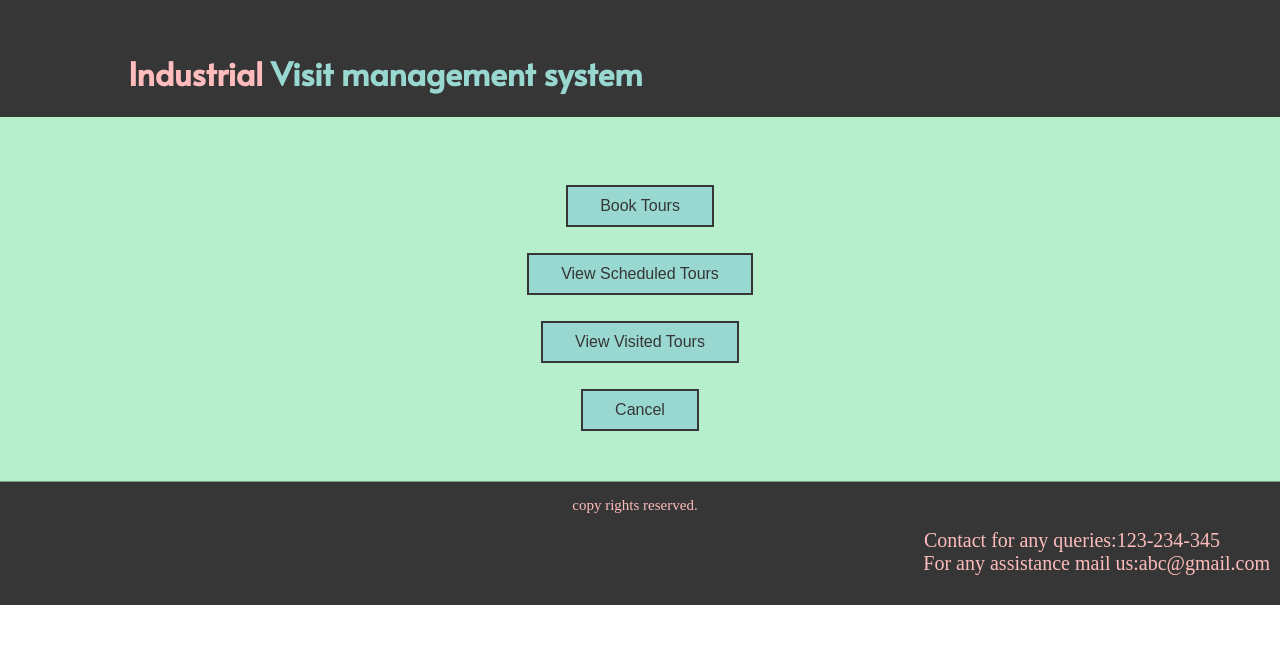
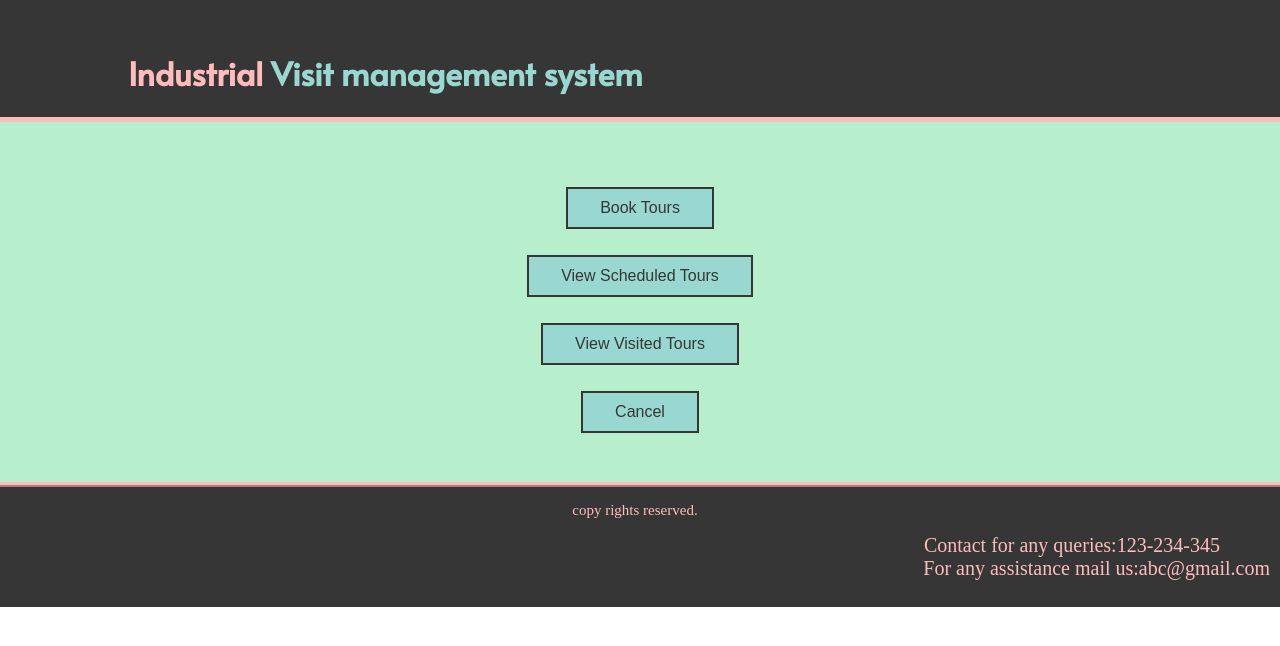
Before and after one commit to name-hansel/IVMS, a PHP site: the page made by Coordinator/coordinator dashboard.html in a window 1280 px wide. Shown: the top 646 px of the page. Run offline with PHP 8.4, Linux system fonts and the light colour scheme.

Commit message:
changes in coordinator dashboard

```diff
--- a/Coordinator/coordinatordashboard.css
+++ b/Coordinator/coordinatordashboard.css
@@ -6,7 +6,7 @@ header{
 	background-color:#363636;
 	color:#99d8d0;
 	padding-top:30px;
-	border-bottom:#b7efcd 3px solid;
+	border-bottom:#ffbcbc 5px solid;
 	font-family: 'Alata', sans-serif;
 }
 .span1{
@@ -30,7 +30,7 @@ header{
     background-color:#b7efcd;
 }
 .b {
-	background-color: #99d8d0; /* Green */
+	background-color: #99d8d0;
     border: none;
     color:#363636;
     padding: 10px 32px;
@@ -44,8 +44,7 @@ header{
 	border: 2px solid #363636;
 }
 .b1{
-	background-color: #99d8d0; /* Green */
-    border: none;
+	background-color: #99d8d0;
     color:#363636;
     padding: 10px 32px;
     text-align: center;
@@ -75,10 +74,10 @@ footer{
 	background-color:#363636;
 	color:#ffbcbc;
 	float:center;
-	padding-bottom:15px;
+	padding-bottom:12px;
 	/*padding-top:50px;*/
 	padding-right:10px;
 	text-align:right;
 	font-size:20px;
-	border-top:#b7efcd 2px ridge;
+	border-top:#ffbcbc 5px ridge;
 }
```
